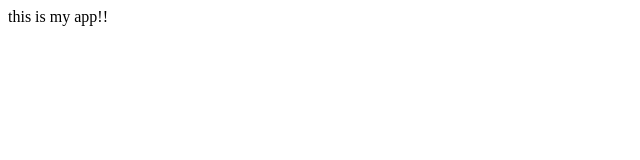
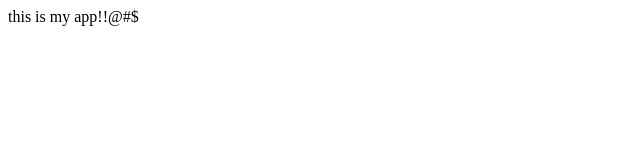
Before and after one commit to bidurparajuli/for_github, a plain HTML site: page index.html in a window 1280 px wide. Shown: the full height of the page, 0-640 px from the left. Drawn offline with Linux system fonts and the light colour scheme.

Commit message:
this is my 3rd commit.

```diff
--- a/index.html
+++ b/index.html
@@ -7,6 +7,6 @@
     <title>Document</title>
 </head>
 <body>
-    this is my app!!
+    this is my app!!@#$
 </body>
 </html>
```
